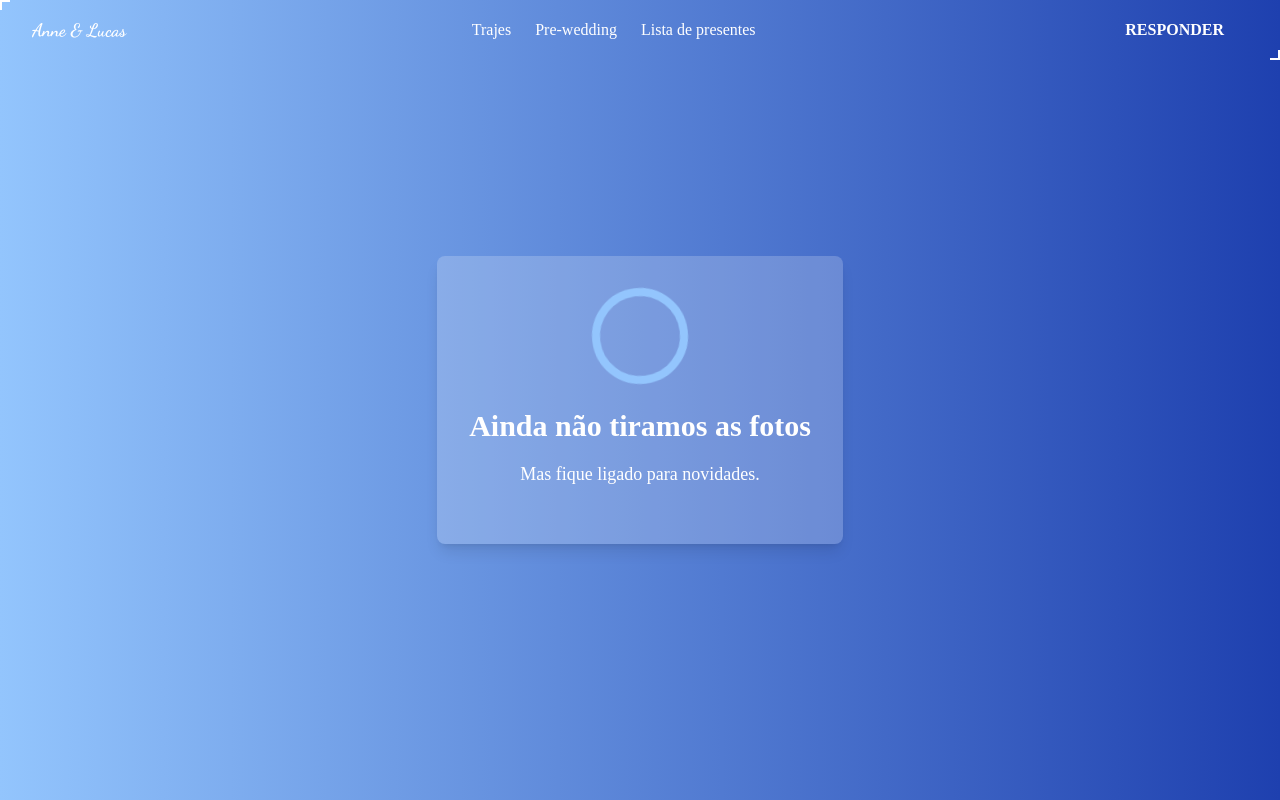
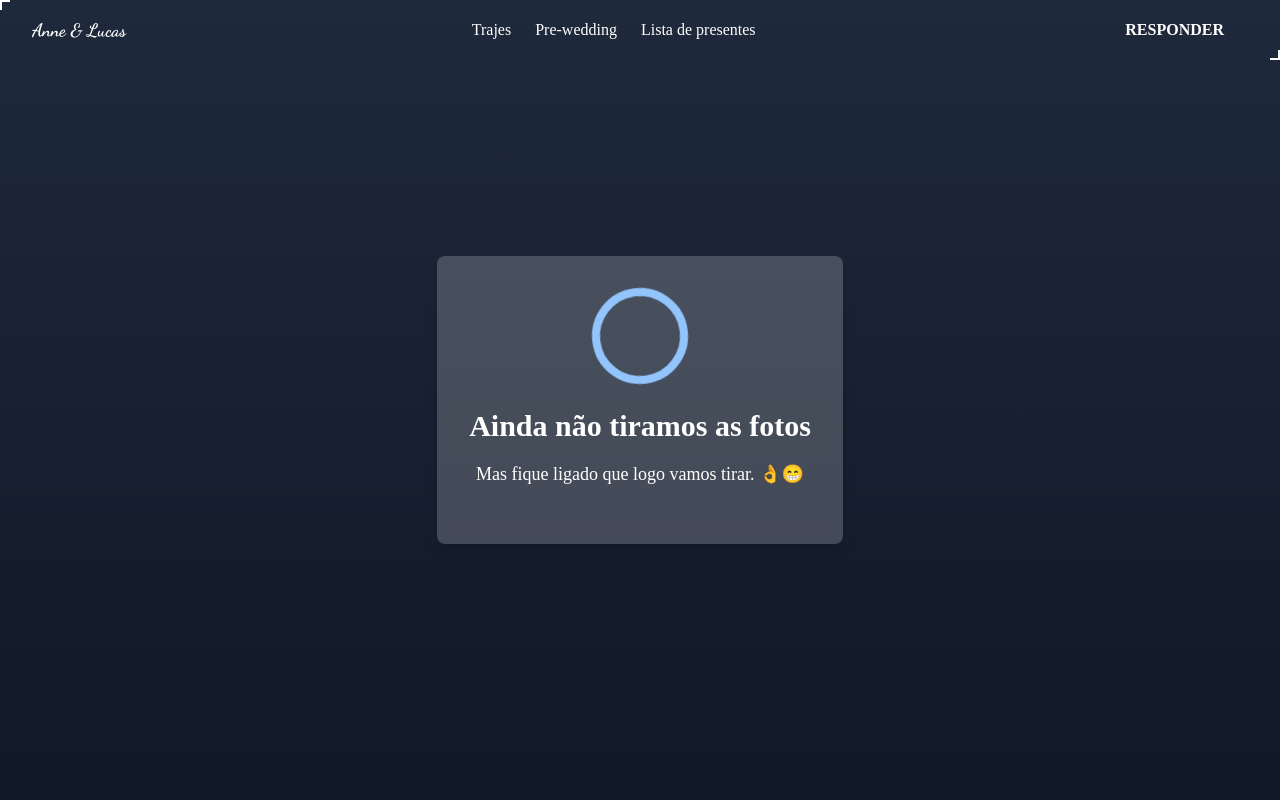
Before and after one commit to LucasStaudt/wedding, a React (Vite) app: page /wedding/pre-wedding in a window 1280 px wide. Built offline with nearby package versions, Linux system fonts and the light colour scheme.

Commit message:
change background on pre-wedding page

```diff
--- a/src/pages/PreWedding.tsx
+++ b/src/pages/PreWedding.tsx
@@ -4,14 +4,14 @@ function PreWedding() {
   return (
     <>
       <Navbar />
-      <div className="flex items-center justify-center min-h-screen bg-gradient-to-r from-blue-300 to-blue-800 text-white">
+      <div className="flex items-center justify-center min-h-screen bg-gradient-to-b from-slate-800 to-gray-900 text-white">
         <div className="relative text-center p-8 bg-white bg-opacity-20 rounded-lg shadow-lg max-w-md">
           <div className="flex justify-center mb-6">
             <div className="w-24 h-24 border-8 border-t-8 border-blue-300 border-solid rounded-full animate-spin"></div>
           </div>
 
           <h1 className="text-3xl font-semibold mb-4 text-white">Ainda não tiramos as fotos</h1>
-          <p className="text-lg mb-6 text-white">Mas fique ligado para novidades.</p>
+          <p className="text-lg mb-6 text-white">Mas fique ligado que logo vamos tirar. 👌😁</p>
 
         </div>
       </div>
```
